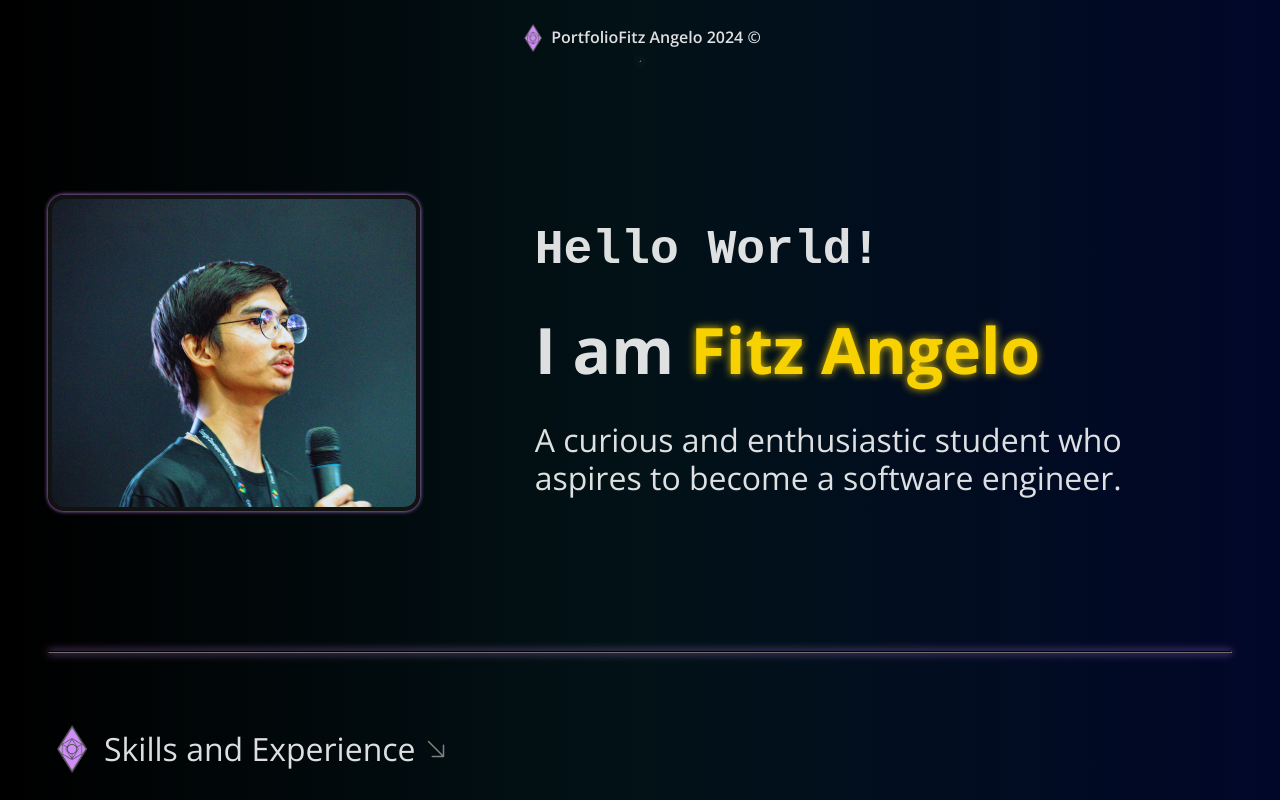
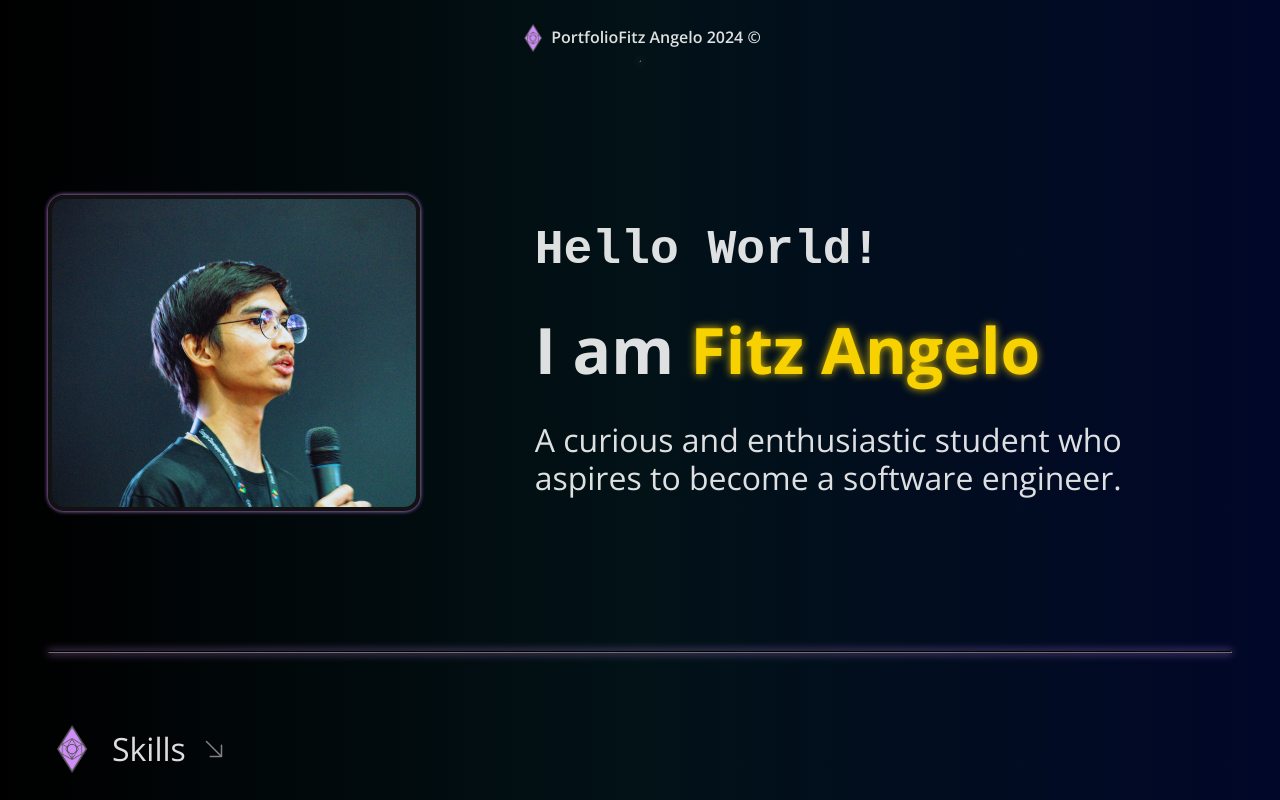
Before and after one commit to kulaizki/Portfolio, a React (Vite) app: page / in a window 1280 px wide. Shown: the top 800 px of the page. Built offline with nearby package versions, Linux system fonts and the light colour scheme.

Commit message:
style: added more gap to skills header

```diff
--- a/src/components/skills/Skills.css
+++ b/src/components/skills/Skills.css
@@ -11,7 +11,7 @@
 .Skills__header {
   display: flex;
   align-items: center;
-  gap: 8px;
+  gap: 16px;
 }
 
 .Skills__header img {
--- a/src/components/skills/Skills.jsx
+++ b/src/components/skills/Skills.jsx
@@ -7,7 +7,7 @@ function Skills() {
     <div className="Skills">
       <div className="Skills__header">
         <img src="/diamond.png" alt="" />
-        <h1>Skills and Experience</h1>
+        <h1>Skills</h1>
         <svg
           xmlns="http://www.w3.org/2000/svg"
           fill="none"
```
Also changed, not shown: 1 other file (tests, documents, lock files or other folders).
